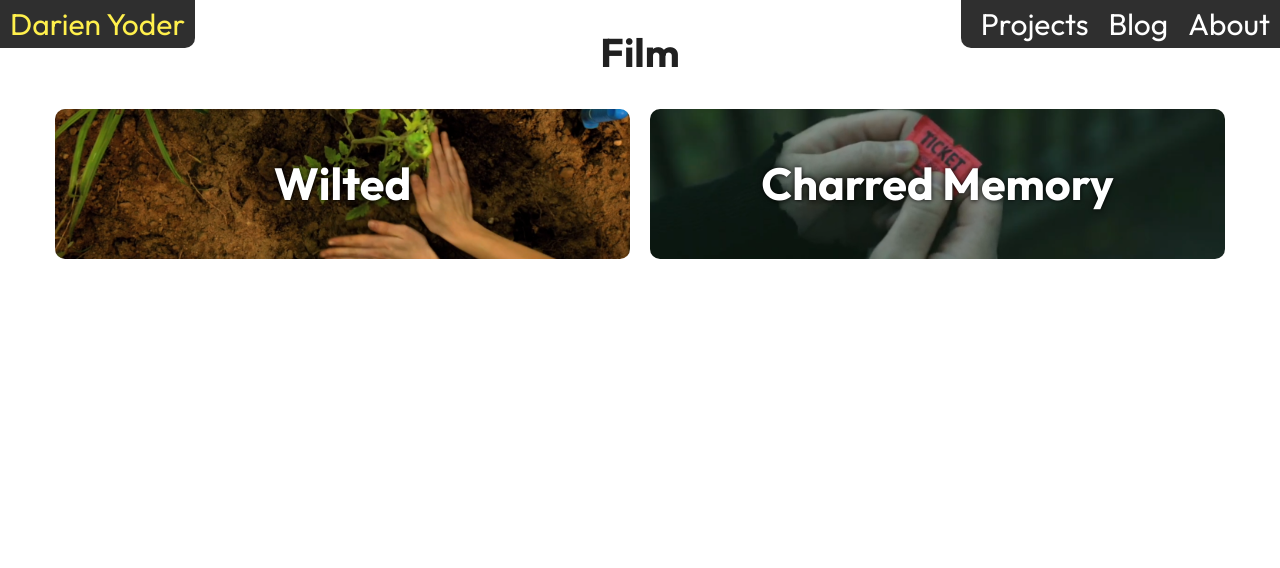
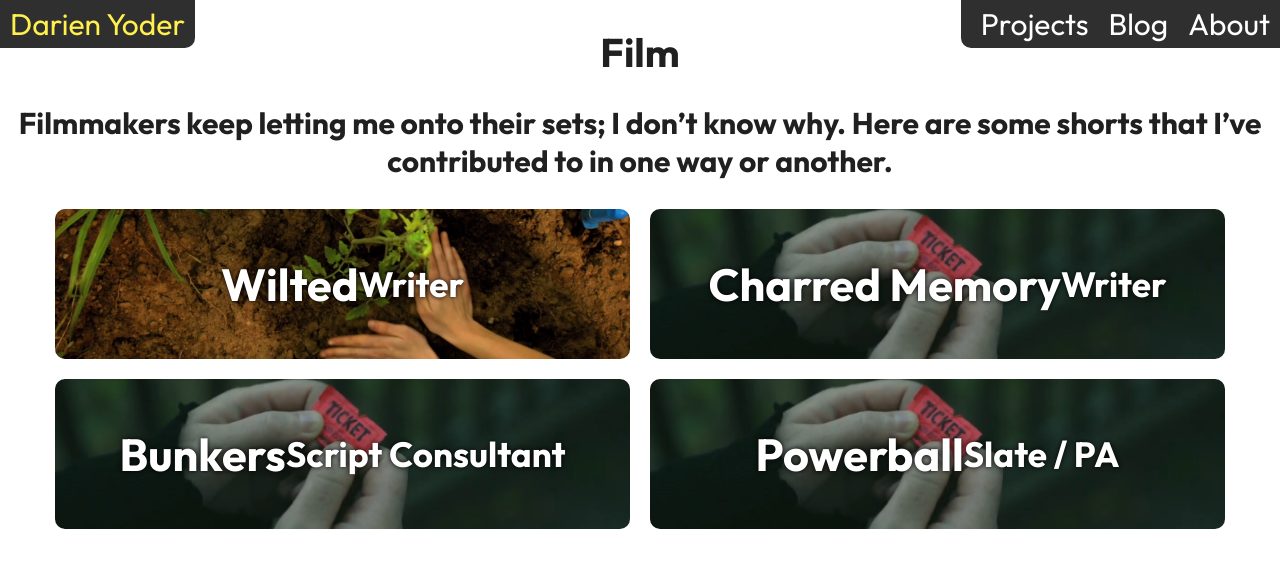
Before and after one commit to darienyoder/darienyoder.github.io, a Jekyll site: the page built from film.md, in a window 1280 px wide. Shown: the top 568 px of the page. Built offline with Jekyll 4.4.1, drawn with Linux system fonts in a browser that asks for light colours.

Commit message:
Film data

```diff
--- a/_layouts/project-list.html
+++ b/_layouts/project-list.html
@@ -9,7 +9,7 @@ layout: base
     <div id="category-list">
     {% for project in site.data.projects %}
         {% if project.type == page.filter %}
-            <a href="{{ project.link }}" style="background-image: url('{{ project.image }}');"><h2>{{ project.name }}</h2></a>
+            <a href="{{ project.link }}" style="background-image: url('{{ project.image }}');"><h2>{{ project.name }}</h2>{% if project.subheading %}<h3>{{ project.subheading }}</h3>{% endif %}</a>
         {% endif %}
     {% endfor %}
     </div>
--- a/film.md
+++ b/film.md
@@ -6,3 +6,5 @@ filter: film
 ---
 
 # Film
+
+## Filmmakers keep letting me onto their sets; I don't know why. Here are some shorts that I've contributed to in one way or another.
```
Also changed, not shown: _data/projects.yml (+20 -5 lines).
